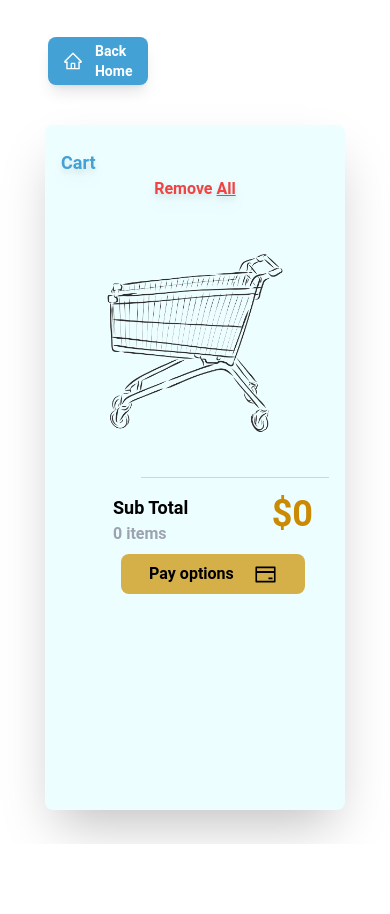
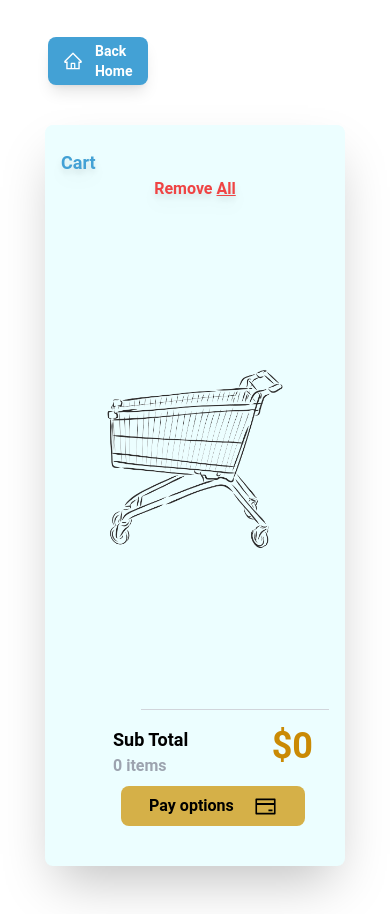
Before and after one commit to Xaida02/argentinan-restaurant-app, a React (Create React App) app: page /Cart in a window 390 px wide. Before the commit the page ends 844 px from the top, so only its background shows below. Built offline with nearby package versions, Linux system fonts and the light colour scheme.

Commit message:
added scolls for mobile

```diff
--- a/src/components/Food.css
+++ b/src/components/Food.css
@@ -32,3 +32,12 @@
 .shaking {
   animation: shake 1s;
 }
+
+.list-filter-container::-webkit-scrollbar {
+  display: none;
+}
+
+.list-filter-container {
+  scrollbar-width: none;
+  -ms-overflow-style: none;
+}
--- a/src/components/Food.jsx
+++ b/src/components/Food.jsx
@@ -87,11 +87,11 @@ const Food = () => {
           <h4 className="text-lg text-argBlue font-semibold">
             Search by <span className="italic">category</span>
           </h4>
-          <ul className="flex items-start w-full flex-wrap">
+          <ul className="list-filter-container flex items-start w-full overflow-x-scroll sm:overflow-hidden sm:flex-wrap">
             {categories().map((category, index) => (
               // The category string shouldn't change so the filter function works properly
               <li
-                className={`mr-2 mt-3 px-4 py-2 rounded-full font-bold border-argYellow border text-[12px] text-center min-w-[75px] cursor-pointer duration-300 hover:text-white hover:bg-argYellow ${
+                className={`mr-2 mt-3 px-4 py-2 rounded-full font-bold border-argYellow border text-[12px] text-center min-w-[75px] flex justify-center items-center cursor-pointer duration-300 hover:text-white hover:bg-argYellow ${
                   index.toString() === activeCategoryBtn
                     ? "bg-argYellow text-white"
                     : "text-yellow-600 "
@@ -110,10 +110,10 @@ const Food = () => {
           <h4 className="text-lg text-argBlue font-semibold">
             Search by <span className="italic">price</span>
           </h4>
-          <ul className="flex items-start  w-full flex-wrap">
+          <ul className="list-filter-container flex items-start w-full overflow-x-scroll sm:overflow-hidden sm:flex-wrap">
             {uniquePrices().map((price, index) => (
               <li
-                className={`mr-2 mt-3 px-4 py-2 rounded-full font-bold border-argYellow border text-[12px] text-center min-w-[75px] cursor-pointer duration-300 hover:text-white hover:bg-argYellow ${
+                className={`mr-2 mt-3 px-4 py-2  lex justify-center items-center rounded-full font-bold border-argYellow border text-[12px] text-center min-w-[75px] cursor-pointer duration-300 hover:text-white hover:bg-argYellow ${
                   index.toString() === activePriceBtn
                     ? "bg-argYellow text-white"
                     : "text-yellow-600 "
--- a/src/index.css
+++ b/src/index.css
@@ -16,3 +16,18 @@ body {
 .text-shadow {
   text-shadow: 2px 2px 5px #00000031;
 }
+
+body::-webkit-scrollbar {
+  background-color: transparent;
+  width: 6px;
+}
+
+body::-webkit-scrollbar-track {
+  background-color: transparent;
+}
+
+/* Handle */
+body::-webkit-scrollbar-thumb {
+  background-color: rgba(62, 147, 192, 0.598);
+  border-radius: 5px;
+}
--- /dev/null
+++ b/src/pages/Cart.css
@@ -0,0 +1,14 @@
+.cart-box-content::-webkit-scrollbar {
+  background-color: transparent;
+  width: 3px;
+}
+
+.cart-box-content::-webkit-scrollbar-track {
+  background-color: transparent;
+}
+
+/* Handle */
+.cart-box-content::-webkit-scrollbar-thumb {
+  background-color: rgba(49, 119, 157, 0.587);
+  border-radius: 1px;
+}
--- a/src/pages/Cart.jsx
+++ b/src/pages/Cart.jsx
@@ -3,6 +3,7 @@ import { Link } from "react-router-dom";
 import { AiOutlineCreditCard, AiOutlineHome } from "react-icons/ai";
 import { BiTrash } from "react-icons/bi";
 import { useGlobalContext } from "../context";
+import "./Cart.css";
 
 const Cart = () => {
   const { uniqueCartItems, setUniqueCartItems } = useGlobalContext();
@@ -54,7 +55,7 @@ const Cart = () => {
 
   return (
     <>
-      <section className="relative mt-[5px] flex flex-col items-center justify-center h-[100%] w-full">
+      <section className="relative mt-[5px] flex flex-col items-center justify-center h-[100%] w-full pb-12">
         {/* Back Home button */}
         <div className="flex justify-start items-start px-12 mt-8 w-screen">
           <Link
@@ -83,17 +84,12 @@ const Cart = () => {
             </button>
           </div>
           {/* Cart box content */}
-          {!uniqueCartItems.length && (
-            <img
-              className="duration-500 m-auto w-full"
-              src="./assets/emptyCart.png"
-              alt="empty shopping cart"
-            />
-          )}
-          {uniqueCartItems.map((foodInTheCart, index) => {
-            const { image, name, price, description, quantity } = foodInTheCart;
+          <div className="cart-box-content flex w-full overflow-y-scroll overflow-x-hidden h-[500px] sm:overflow-hideen sm:h-auto flex-col">
+            {uniqueCartItems.length ? (
+              uniqueCartItems.map((foodInTheCart, index) => {
+                const { image, name, price, description, quantity } =
+                  foodInTheCart;
                 return (
-              <>
                   <div
                     key={index}
                     className="flex duration-500 flex-col justify-between w-full"
@@ -128,7 +124,7 @@ const Cart = () => {
                             {quantity}
                           </p>
                           <p
-                          className="font-bold flex items-center justify-center cursor-pointer  w-[40px] h-[40px] rounded-full bg-slate-200 duration-300 hover:bg-slate-300 font-bold md:font-semibold"
+                            className=" flex items-center justify-center cursor-pointer  w-[40px] h-[40px] rounded-full bg-slate-200 duration-300 hover:bg-slate-300 font-bold md:font-semibold"
                             onClick={() => handleAddItem(foodInTheCart)}
                           >
                             +
@@ -153,13 +149,20 @@ const Cart = () => {
                         </div>
                       </div>
                     </div>
-                </div>
-                {index !== index.length - 1 && (
+                    {index !== uniqueCartItems.length - 1 && (
                       <hr className="ss:hidden border-argYellow" />
                     )}
-              </>
+                  </div>
                 );
-          })}
+              })
+            ) : (
+              <img
+                className="duration-500 m-auto w-full"
+                src="./assets/emptyCart.png"
+                alt="empty shopping cart"
+              />
+            )}
+          </div>
           <hr className="w-[70%] ml-auto border-gray-300" />
           <div className="w-full flex justify-end ">
             <div className="flex flex-col justify-between w-[200px] m-4 ">
```
Lines whose indentation alone changed are shown as unchanged.
